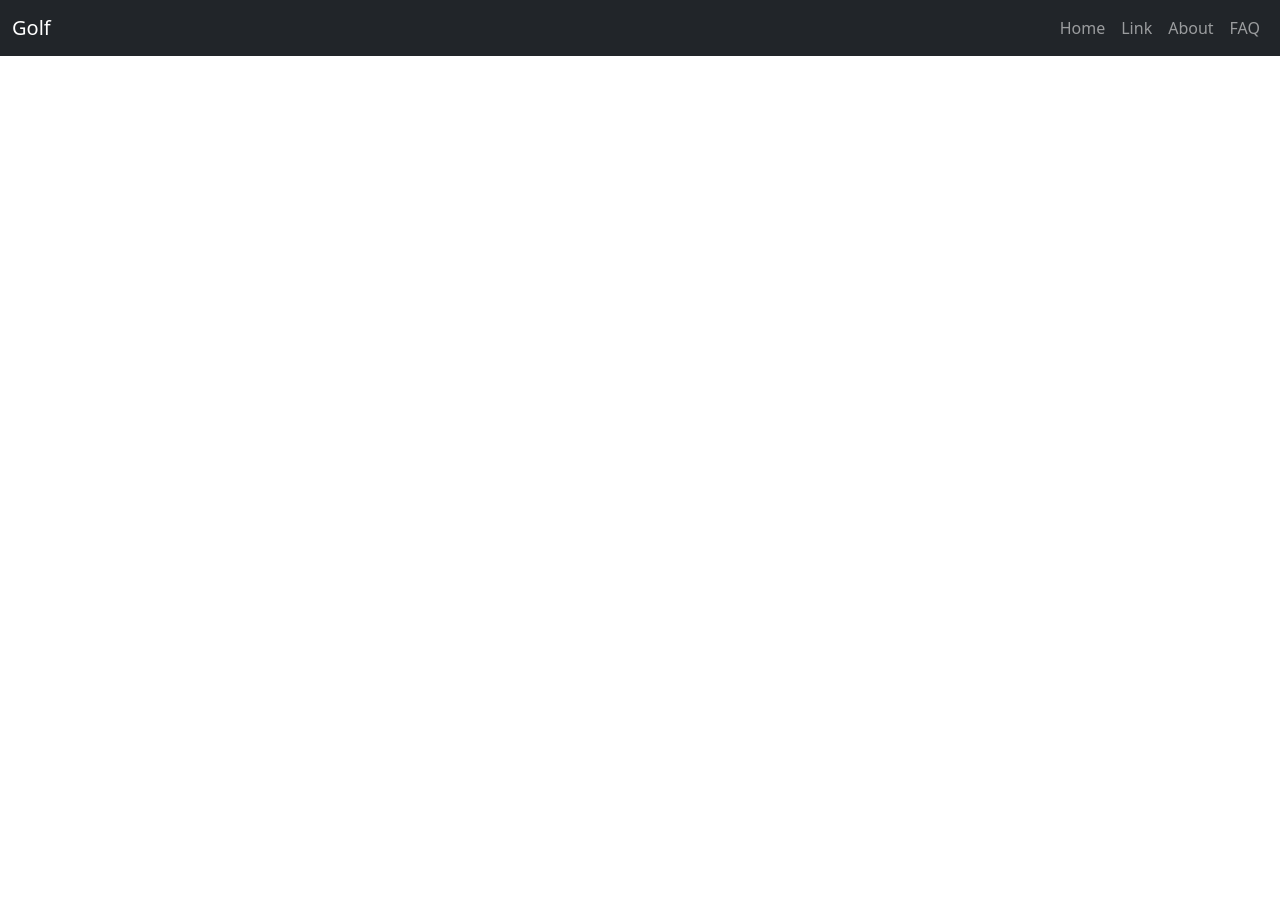
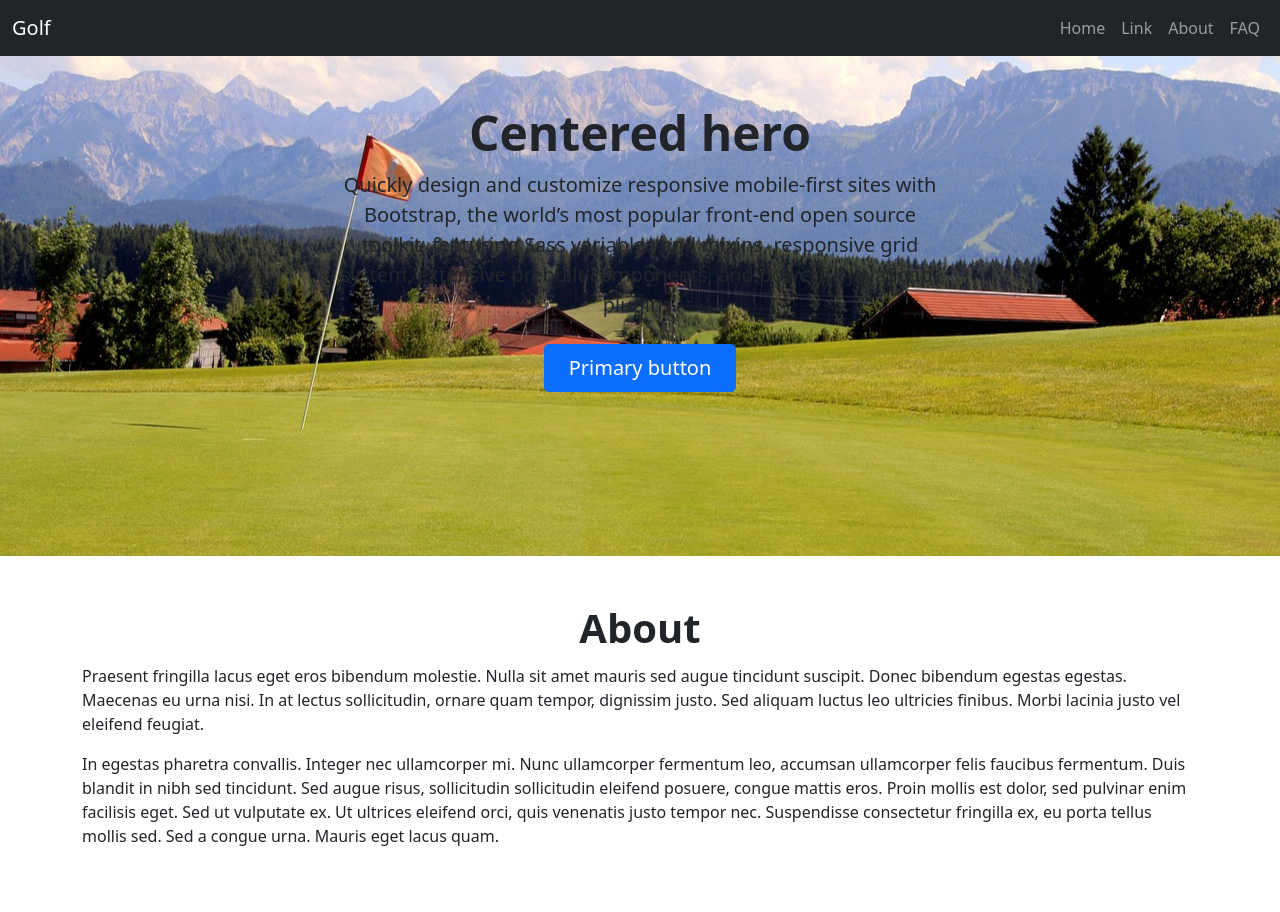
Before and after one commit to 296496/FInal-Project, a plain HTML site: page index.html in a window 1280 px wide. Before the commit the page ends 800 px from the top, so only its background shows below. Drawn offline with nearby package versions, Linux system fonts and the light colour scheme.

Commit message:
dec day 2

```diff
--- a/index.html
+++ b/index.html
@@ -38,7 +38,40 @@
            </div>
        </nav>
 
+            <!-- HERO SECTION-->
+       <div class="hero-section px-4 py-5 text-center  ">
+           <h1 class="display-5 fw-bold">Centered hero</h1>
+           <div class="col-lg-6 mx-auto">
+             <p class="lead mb-4">Quickly design and customize responsive mobile-first sites with Bootstrap, the world’s most popular front-end open source toolkit, featuring Sass variables and mixins, responsive grid system, extensive prebuilt components, and powerful JavaScript plugins.</p>
+             <div class="d-grid gap-2 d-sm-flex justify-content-sm-center">
+               <button type="button" class="btn btn-primary btn-lg px-4 gap-3">Primary button</button>
+             </div>
+           </div>
+       </div>
+        <!-- ONE COLUMN START -->
+    <div class="container py-5" id="about">
+      <div class="row">
+        <h1 class="text-center pb-1 fw-bold" id="about">About</h1>
+        <p>
+          Praesent fringilla lacus eget eros bibendum molestie. Nulla sit amet
+          mauris sed augue tincidunt suscipit. Donec bibendum egestas egestas.
+          Maecenas eu urna nisi. In at lectus sollicitudin, ornare quam tempor,
+          dignissim justo. Sed aliquam luctus leo ultricies finibus. Morbi
+          lacinia justo vel eleifend feugiat.
+        </p>
 
-
+        <p>
+          In egestas pharetra convallis. Integer nec ullamcorper mi. Nunc
+          ullamcorper fermentum leo, accumsan ullamcorper felis faucibus
+          fermentum. Duis blandit in nibh sed tincidunt. Sed augue risus,
+          sollicitudin sollicitudin eleifend posuere, congue mattis eros. Proin
+          mollis est dolor, sed pulvinar enim facilisis eget. Sed ut vulputate
+          ex. Ut ultrices eleifend orci, quis venenatis justo tempor nec.
+          Suspendisse consectetur fringilla ex, eu porta tellus mollis sed. Sed
+          a congue urna. Mauris eget lacus quam.
+        </p>
+      </div>
+    </div>
+    <!-- ONE COLUMN END -->
    </body>
 </html>
--- a/style.css
+++ b/style.css
@@ -1,3 +1,8 @@
-.navbar-light{
-    background-color:orange;
+.hero-section{
+    background-color:cyan ;
+  background-image: url("img/golf-5490886_1280.jpg");
+  background-repeat: no-repeat;
+  background-position: center;
+  background-size: cover;
+  height:500px;
 }
```
Also changed, not shown: img/golf-5490886_1280.jpg (added), 1 other file.
